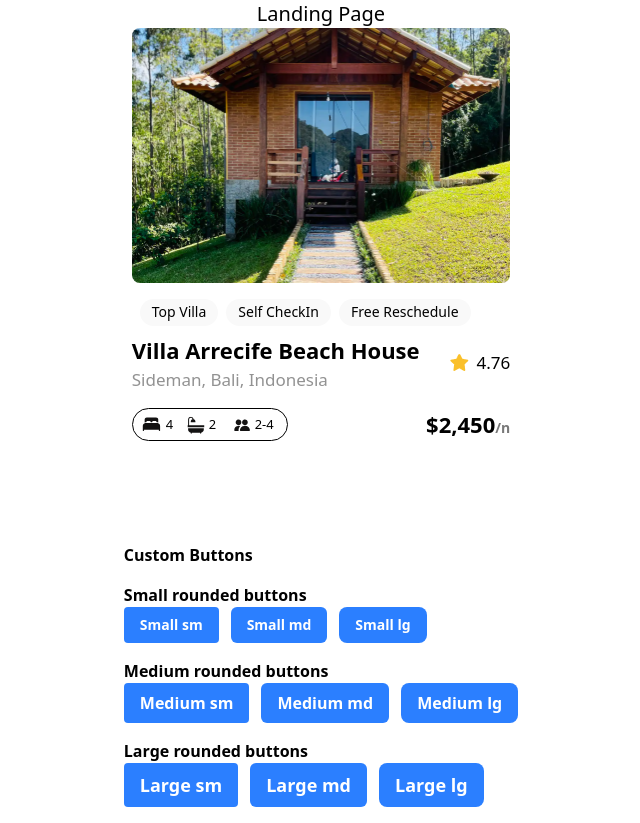
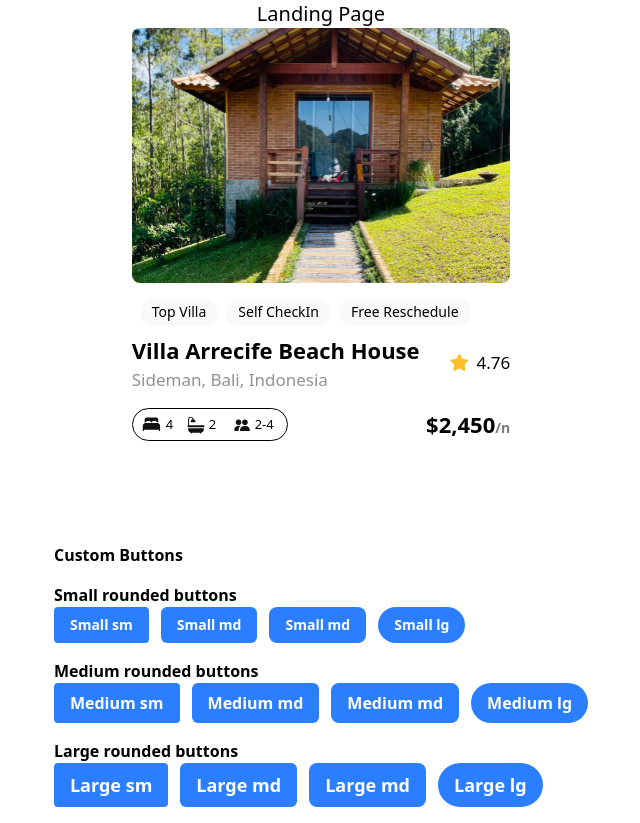
Before and after one commit to shadrack007/alx-project-0x00-setup, a Next.js app in the folder alx-project-0x00/: page /landing in a window 1280 px wide. Shown: the whole page, without its empty margins (319-959 px from the left). Built offline with nearby package versions, Linux system fonts and the light colour scheme.

Commit message:
added rounded lg and rounded full

```diff
--- a/alx-project-0x00/pages/landing.tsx
+++ b/alx-project-0x00/pages/landing.tsx
@@ -15,7 +15,8 @@ const Landing: React.FC = () => {
           <div className="flex gap-3">
             <Button title="Small sm" styles="text-sm rounded-sm" />
             <Button title="Small md" styles="text-sm rounded-md" />
-            <Button title="Small lg" styles="text-sm rounded-lg" />
+            <Button title="Small md" styles="text-sm rounded-lg" />
+            <Button title="Small lg" styles="text-sm rounded-full" />
           </div>
         </div>
 
@@ -24,7 +25,8 @@ const Landing: React.FC = () => {
           <div className="flex gap-3">
             <Button title="Medium sm" styles="text-base rounded-sm" />
             <Button title="Medium md" styles="text-base rounded-md" />
-            <Button title="Medium lg" styles="text-base rounded-lg" />
+            <Button title="Medium md" styles="text-base rounded-lg" />
+            <Button title="Medium lg" styles="text-base rounded-full" />
           </div>
         </div>
 
@@ -33,7 +35,8 @@ const Landing: React.FC = () => {
           <div className="flex gap-3">
             <Button title="Large sm" styles="text-lg rounded-sm" />
             <Button title="Large md" styles="text-lg rounded-md" />
-            <Button title="Large lg" styles="text-lg rounded-lg" />
+            <Button title="Large md" styles="text-lg rounded-lg" />
+            <Button title="Large lg" styles="text-lg rounded-full" />
           </div>
         </div>
       </div>
```
